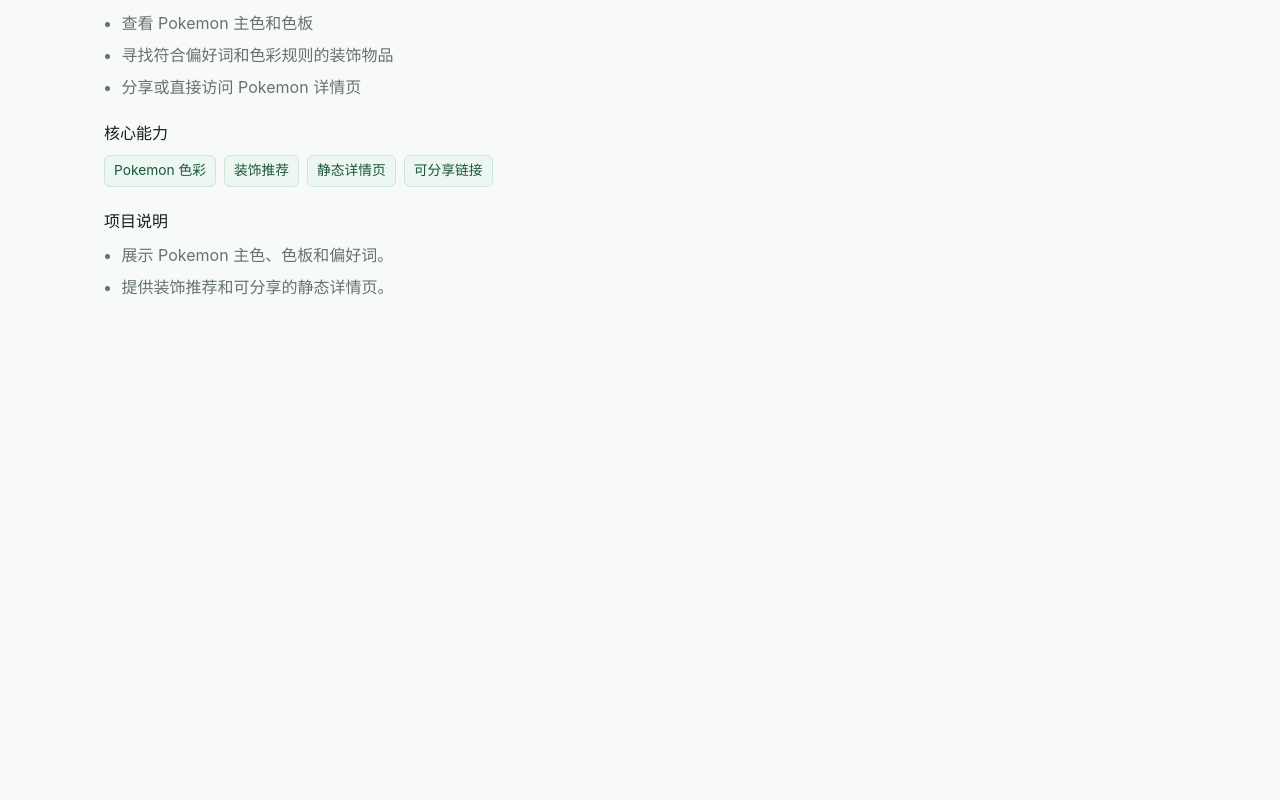
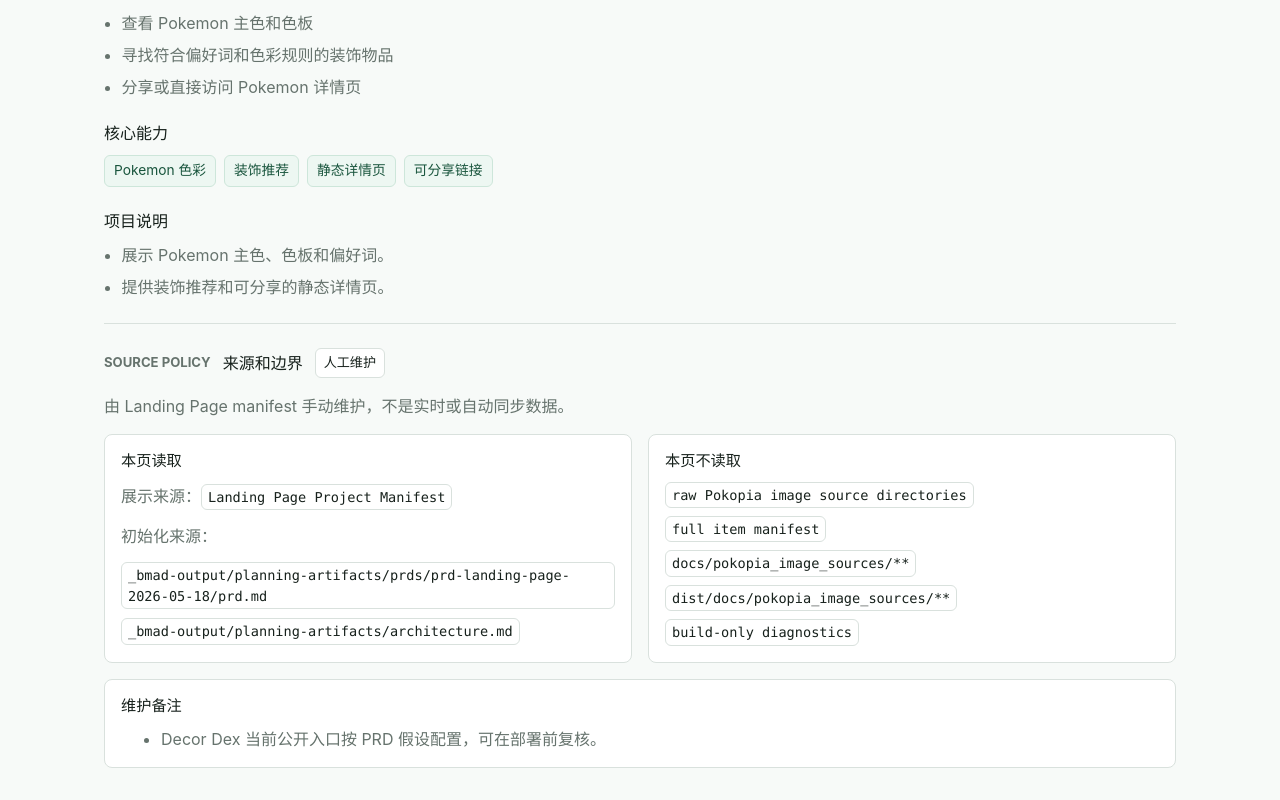
Before and after one commit to grigri201/pokokit-landing-page, a React (Vite) app: page /projects/pokopia-decor-dex in a window 1280 px wide. Shown: the part 721-1521 px from the top of the page. Before the commit the page ends 1052 px from the top, so only its background shows below. Built offline with nearby package versions, Linux system fonts and the light colour scheme.

Commit message:
feat: show project source policy

```diff
--- a/_bmad-output/implementation-artifacts/sprint-status.yaml
+++ b/_bmad-output/implementation-artifacts/sprint-status.yaml
@@ -1,5 +1,5 @@
 # generated: 2026-05-19T09:58:22+0800
-# last_updated: 2026-05-19T10:50:21+0800
+# last_updated: 2026-05-19T10:56:19+0800
 # project: landing-page
 # project_key: NOKEY
 # tracking_system: file-system
@@ -35,7 +35,7 @@
 # - Dev moves story to 'review', then runs code-review (fresh context, different LLM recommended)
 
 generated: 2026-05-19T09:58:22+0800
-last_updated: 2026-05-19T10:50:21+0800
+last_updated: 2026-05-19T10:56:19+0800
 project: landing-page
 project_key: NOKEY
 tracking_system: file-system
@@ -51,7 +51,7 @@
 
   epic-2: in-progress
   2-1-渲染-manifest-驱动的-project-detail-page: done
-  2-2-展示-source-policy-来源和数据新鲜度: backlog
+  2-2-展示-source-policy-来源和数据新鲜度: done
   2-3-表达-related-projects-的语义关系: backlog
   2-4-提供未知项目路由和详情页恢复路径: backlog
   epic-2-retrospective: optional
--- /dev/null
+++ b/src/components/SourcePolicyBlock.tsx
@@ -0,0 +1,65 @@
+import {
+  dataFreshnessLabels,
+  sourceDisplaySourceLabels,
+} from '../domain/project-labels'
+import type { ProjectCard } from '../domain/project-schema'
+
+type SourcePolicyBlockProps = {
+  project: ProjectCard
+}
+
+function CodeList({ items }: { items: string[] }) {
+  return (
+    <ul className="source-policy__code-list">
+      {items.map((item) => (
+        <li key={item}>
+          <code>{item}</code>
+        </li>
+      ))}
+    </ul>
+  )
+}
+
+export function SourcePolicyBlock({ project }: SourcePolicyBlockProps) {
+  const freshness = dataFreshnessLabels[project.dataFreshness]
+  const maintainerNotes = project.maintainerNotes ?? []
+
+  return (
+    <section className="source-policy" aria-labelledby="source-policy-title">
+      <div className="source-policy__heading">
+        <p className="eyebrow">Source Policy</p>
+        <h2 id="source-policy-title">来源和边界</h2>
+        <span className="freshness-badge">{freshness.label}</span>
+      </div>
+      <p>{freshness.description}</p>
+
+      <div className="source-policy__grid">
+        <section aria-labelledby="source-policy-reads-title">
+          <h3 id="source-policy-reads-title">本页读取</h3>
+          <p>
+            展示来源：
+            <code>{sourceDisplaySourceLabels[project.sourcePolicy.displaySource]}</code>
+          </p>
+          <p>初始化来源：</p>
+          <CodeList items={project.sourcePolicy.initializedFrom} />
+        </section>
+
+        <section aria-labelledby="source-policy-does-not-read-title">
+          <h3 id="source-policy-does-not-read-title">本页不读取</h3>
+          <CodeList items={project.sourcePolicy.doesNotRead} />
+        </section>
+      </div>
+
+      {maintainerNotes.length > 0 ? (
+        <section className="source-policy__notes" aria-labelledby="maintainer-notes-title">
+          <h3 id="maintainer-notes-title">维护备注</h3>
+          <ul>
+            {maintainerNotes.map((note) => (
+              <li key={note}>{note}</li>
+            ))}
+          </ul>
+        </section>
+      ) : null}
+    </section>
+  )
+}
--- a/src/data/projects.ts
+++ b/src/data/projects.ts
@@ -51,6 +51,7 @@
         doesNotRead: [
           'raw Pokopia image source directories',
           'full item manifest',
+          'docs/pokopia_image_sources/**',
           'dist/docs/pokopia_image_sources/**',
           'build-only diagnostics',
         ],
--- a/src/domain/project-labels.ts
+++ b/src/domain/project-labels.ts
@@ -1,8 +1,10 @@
 import type {
+  DataFreshness,
   EntrypointAvailability,
   EntrypointKind,
   ProjectStatus,
   ProjectType,
+  SourceDisplaySource,
 } from './project-schema'
 
 type LabelDefinition = {
@@ -68,3 +70,29 @@
   'local-only': '本地开发',
   tbd: '待确认',
 }
+
+export const dataFreshnessLabels: Record<DataFreshness, LabelDefinition> = {
+  manual: {
+    label: '人工维护',
+    description: '由 Landing Page manifest 手动维护，不是实时或自动同步数据。',
+  },
+  'build-time': {
+    label: '构建期生成',
+    description: '由构建流程生成，需重新构建后更新。',
+  },
+  'project-manifest': {
+    label: '项目 Manifest',
+    description: '来自项目显式提供的公开 manifest。',
+  },
+  unknown: {
+    label: '未知',
+    description: '尚未记录明确的数据新鲜度。',
+  },
+}
+
+export const sourceDisplaySourceLabels: Record<SourceDisplaySource, string> = {
+  'landing-manifest': 'Landing Page Project Manifest',
+  'planning-artifacts': '规划产物',
+  'public-project-manifest': '公开 Project Manifest',
+  'manual-summary': '人工摘要',
+}
--- a/src/routes/ProjectDetailRoute.tsx
+++ b/src/routes/ProjectDetailRoute.tsx
@@ -2,6 +2,7 @@
 import { CapabilityTag } from '../components/CapabilityTag'
 import { EntrypointButton } from '../components/EntrypointButton'
 import { EntrypointList } from '../components/EntrypointList'
+import { SourcePolicyBlock } from '../components/SourcePolicyBlock'
 import { StatusBadge } from '../components/StatusBadge'
 import { projects } from '../data/projects'
 import { getDetailEntrypoints } from '../lib/detail-entrypoints'
@@ -95,6 +96,8 @@
             <TextList items={detailSummary} />
           </section>
         ) : null}
+
+        <SourcePolicyBlock project={project} />
       </article>
     </main>
   )
--- a/src/styles/layout.css
+++ b/src/styles/layout.css
@@ -382,6 +382,87 @@
   max-width: 680px;
 }
 
+.source-policy {
+  border-top: 1px solid var(--color-border);
+  display: grid;
+  gap: var(--space-4);
+  padding-top: var(--space-5);
+}
+
+.source-policy__heading {
+  align-items: center;
+  display: flex;
+  flex-wrap: wrap;
+  gap: var(--space-3);
+}
+
+.source-policy__heading h2 {
+  font-size: 1rem;
+  margin: 0;
+}
+
+.freshness-badge {
+  background: var(--color-surface);
+  border: 1px solid var(--color-border);
+  border-radius: var(--radius-control);
+  color: var(--color-text);
+  font-size: 0.82rem;
+  font-weight: 700;
+  padding: 4px 8px;
+}
+
+.source-policy > p {
+  color: var(--color-muted);
+  margin: 0;
+  max-width: 780px;
+}
+
+.source-policy__grid {
+  display: grid;
+  gap: var(--space-4);
+  grid-template-columns: repeat(2, minmax(0, 1fr));
+}
+
+.source-policy__grid section,
+.source-policy__notes {
+  background: var(--color-surface);
+  border: 1px solid var(--color-border);
+  border-radius: var(--radius-card);
+  display: grid;
+  gap: var(--space-3);
+  padding: var(--space-4);
+}
+
+.source-policy h3 {
+  font-size: 0.95rem;
+  margin: 0;
+}
+
+.source-policy p,
+.source-policy ul {
+  color: var(--color-muted);
+  margin: 0;
+}
+
+.source-policy__code-list {
+  display: grid;
+  gap: var(--space-2);
+  list-style: none;
+  padding: 0;
+}
+
+.source-policy code {
+  background: var(--color-surface-strong);
+  border: 1px solid var(--color-border);
+  border-radius: 6px;
+  color: var(--color-text);
+  display: inline-block;
+  font-family: ui-monospace, SFMono-Regular, Menlo, Monaco, Consolas, monospace;
+  font-size: 0.85em;
+  overflow-wrap: anywhere;
+  padding: 2px 6px;
+}
+
 @media (max-width: 767px) {
   .app-shell {
     padding: var(--space-5) var(--space-4);
@@ -398,4 +479,8 @@
   .status-badge {
     max-width: none;
   }
+
+  .source-policy__grid {
+    grid-template-columns: 1fr;
+  }
 }
```
Also changed, not shown: _bmad-output/implementation-artifacts/2-2-展示-source-policy-来源和数据新鲜度.md (added, +85 -0 lines), 1 other file (tests, documents, lock files or other folders).
